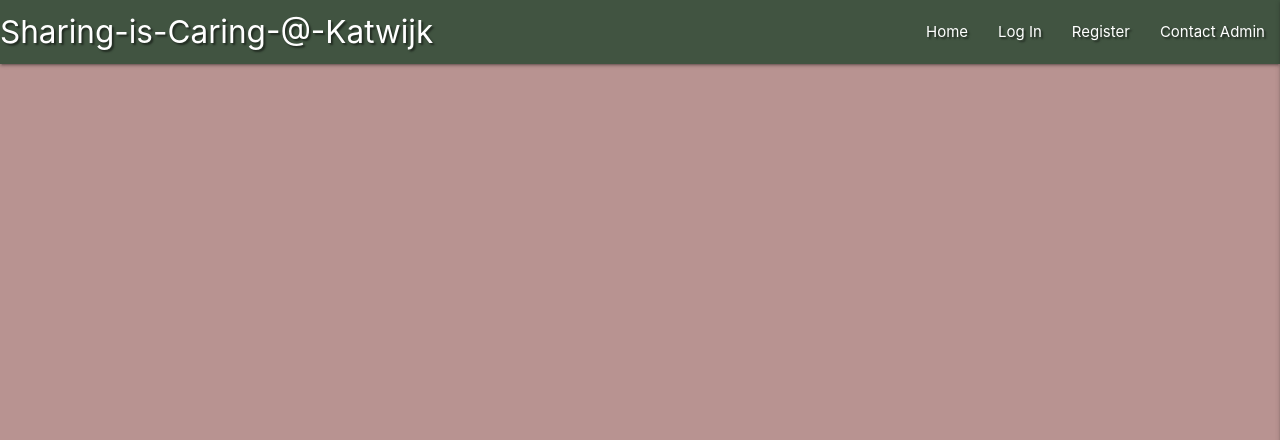
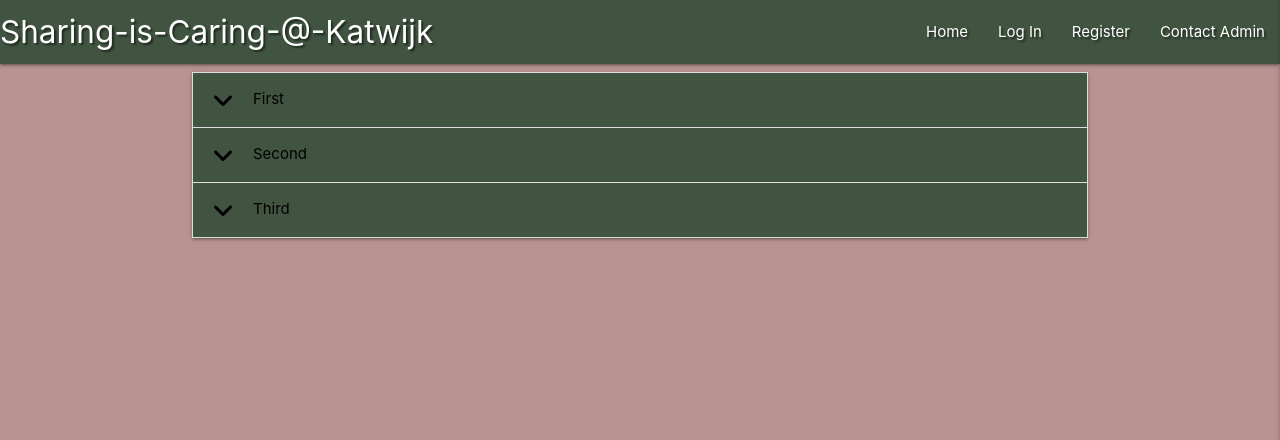
Before and after one commit to Code-Institute-Submissions/Morpheus-23-my-dutch-life_JulRseub, a Flask app: page / in a window 1280 px wide. Shown: the top 440 px of the page. Run offline with Flask 2, Linux system fonts and the light colour scheme; data that the repository does not hold is empty; some libraries are stand-ins or nearby versions.

Commit message:
Added collapsible accordion element to offers template

```diff
--- a/static/css/style.css
+++ b/static/css/style.css
@@ -11,6 +11,13 @@
     background-color: rgb(65,84,65);
 }
 
+.collapsible-header {
+    background-color: rgb(65,84,65);
+}
+
+.collapsible-body {
+    background-color: antiquewhite;
+}
 
 body {
     background-color: rgba(114,40,37,0.5);
--- a/static/js/script.js
+++ b/static/js/script.js
@@ -4,4 +4,5 @@
 
 $(document).ready(function(){
   $(".sidenav").sidenav({edge: "right"});
+  $('.collapsible').collapsible();
 });
--- a/templates/offers.html
+++ b/templates/offers.html
@@ -9,4 +9,19 @@
         {{ offer.collection_date }}<br>
     {% endfor %}
 
+    <ul class="collapsible">
+        <li>
+            <div class="collapsible-header black-text darken-4"><i class="fa-solid fa-angle-down"></i>First</div>
+            <div class="collapsible-body"><span>Lorem ipsum dolor sit amet.</span></div>
+        </li>
+        <li>
+            <div class="collapsible-header black-text darken-4"><i class="fa-solid fa-angle-down"></i>Second</div>
+            <div class="collapsible-body"><span>Lorem ipsum dolor sit amet.</span></div>
+        </li>
+        <li>
+            <div class="collapsible-header black-text darken-4"><i class="fa-solid fa-angle-down"></i>Third</div>
+            <div class="collapsible-body"><span>Lorem ipsum dolor sit amet.</span></div>
+        </li>
+    </ul>
+
 {% endblock %}
```
